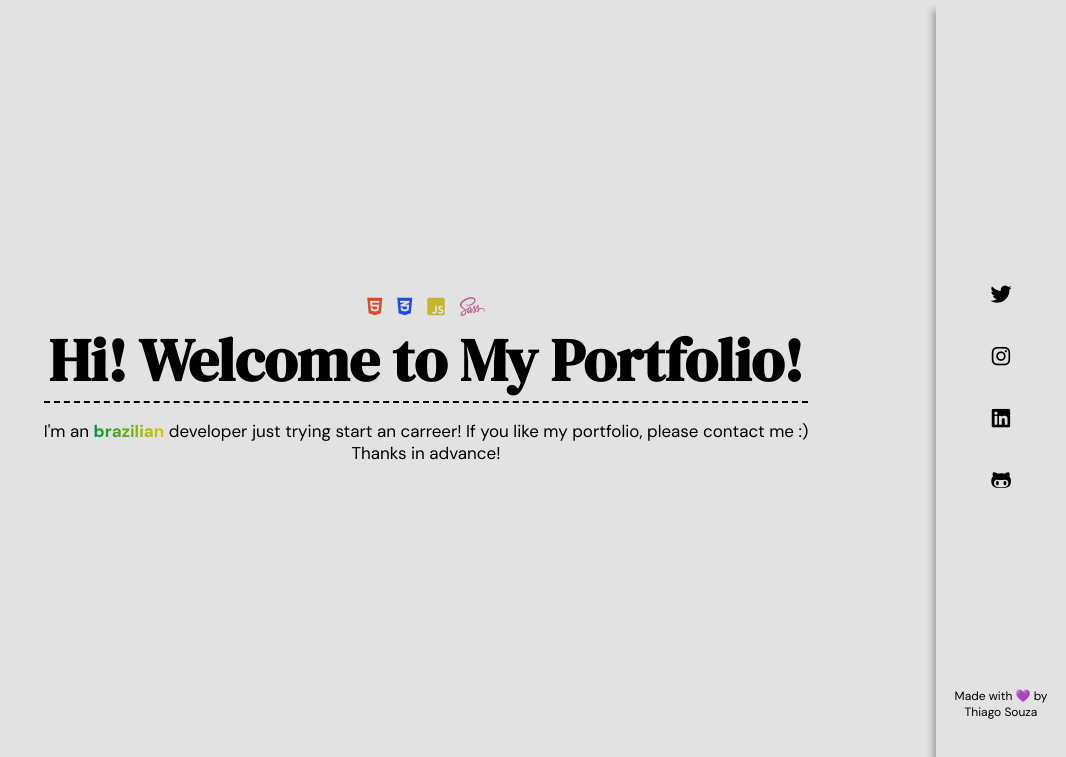
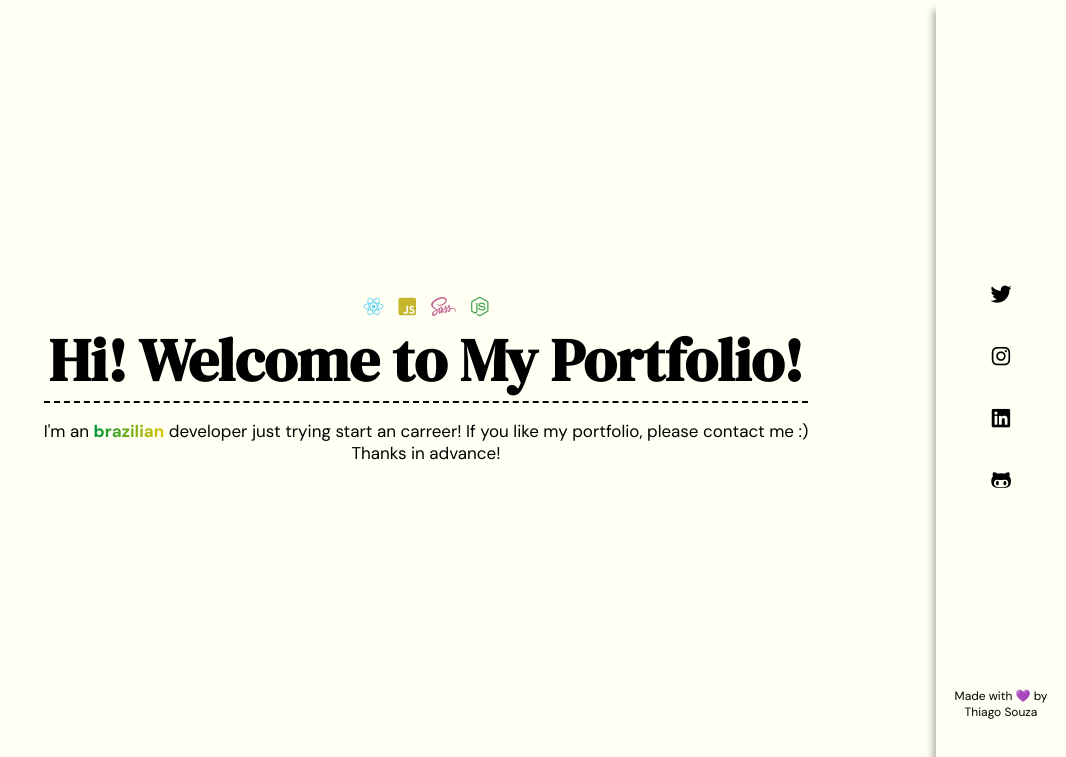
Before and after one commit to thirraz/second-portfolio, a website: page index.html in a window 1280 px wide. Shown: the top 757 px of the page, without its empty margins (214-1280 px from the left). Drawn offline with Linux system fonts and the light colour scheme.

Commit message:
techs section updated

```diff
--- a/index.html
+++ b/index.html
@@ -64,10 +64,10 @@
 			</div>
 
 			<div class="presentation__languages">
-				<i class="fa-brands fa-html5"></i>
-				<i class="fa-brands fa-css3-alt"></i>
+				<i class="fa-brands fa-react"></i>
 				<i class="fa-brands fa-square-js"></i>
 				<i class="fa-brands fa-sass"></i>
+				<i class="fa-brands fa-node-js"></i>
 			</div>
 		</div>
 
--- a/scss/abstracts/_variables.scss
+++ b/scss/abstracts/_variables.scss
@@ -2,7 +2,7 @@
     // color
     --color-black: #000;
     --color-grey: #272727;
-    --color-background: #e2e2e2;
+    --color-background: #fffff4;
 
     // fonts
     --font-heading: "DM Serif Display", serif;
--- a/scss/layouts/_presentation.scss
+++ b/scss/layouts/_presentation.scss
@@ -30,19 +30,19 @@
             }
 
             &:nth-child(1) {
-                color: #dd4b25;
+                color: #5ed3f3;
             }
             //css
             &:nth-child(2) {
-                color: #254bdd;
+                color: #c5b62d;
             }
             //js
             &:nth-child(3) {
-                color: #c5b62d;
+                color: #c26191;
             }
             //sass
             &:nth-child(4) {
-                color: #c26191;
+                color: #4ea759;
             }
         }
     }
```
Also changed, not shown: css/style.css.
